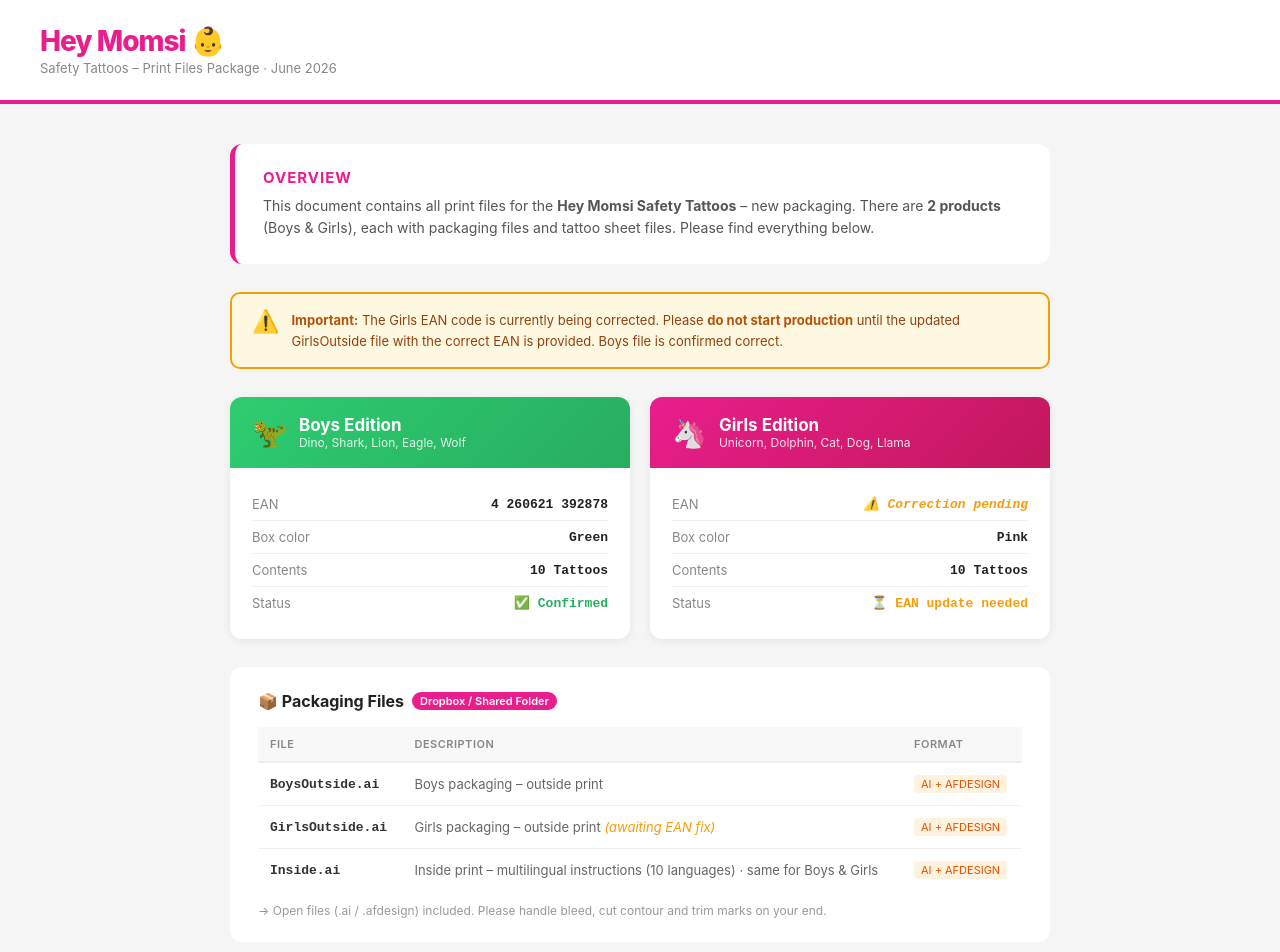
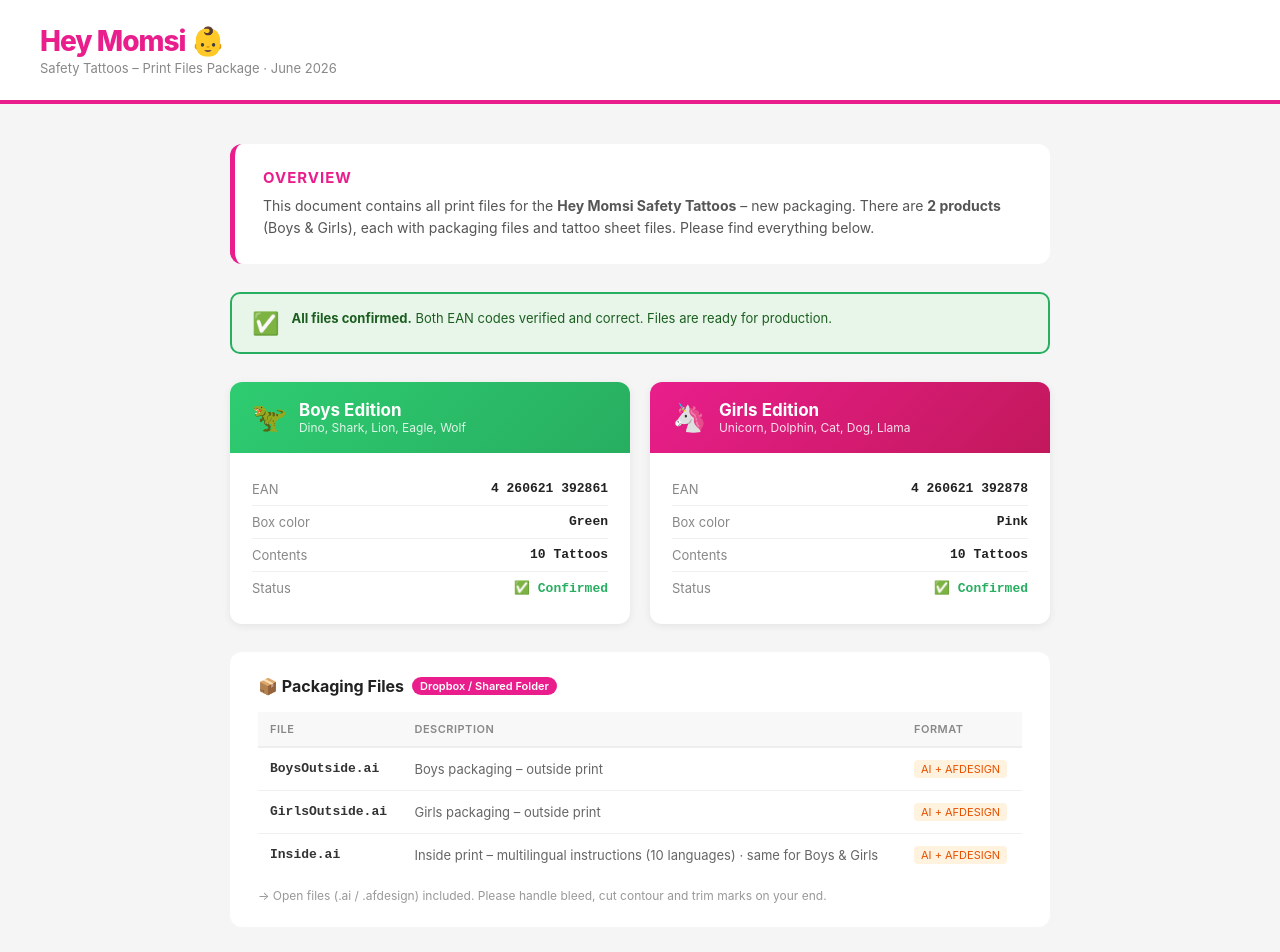
Before and after one commit to mail65/heymomsi-print-overview, a plain HTML site: page index.html in a window 1280 px wide. Shown: the top 952 px of the page. Drawn offline with Linux system fonts and the light colour scheme.

Commit message:
Update: EAN codes confirmed, both Boys and Girls verified

```diff
--- a/index.html
+++ b/index.html
@@ -89,9 +89,9 @@
     <p>This document contains all print files for the <strong>Hey Momsi Safety Tattoos</strong> – new packaging. There are <strong>2 products</strong> (Boys & Girls), each with packaging files and tattoo sheet files. Please find everything below.</p>
   </div>
 
-  <div class="warning">
-    <div class="icon">⚠️</div>
-    <p><strong>Important:</strong> The Girls EAN code is currently being corrected. Please <strong>do not start production</strong> until the updated GirlsOutside file with the correct EAN is provided. Boys file is confirmed correct.</p>
+  <div style="background:#e8f5e9;border:2px solid #27ae60;border-radius:10px;padding:16px 20px;margin-bottom:28px;display:flex;gap:12px;align-items:flex-start;">
+    <div style="font-size:22px;">✅</div>
+    <p style="font-size:13px;color:#1b5e20;"><strong>All files confirmed.</strong> Both EAN codes verified and correct. Files are ready for production.</p>
   </div>
 
   <!-- Product Cards -->
@@ -105,7 +105,7 @@
         </div>
       </div>
       <div class="card-body">
-        <div class="meta-row"><span class="label">EAN</span><span class="value">4 260621 392878</span></div>
+        <div class="meta-row"><span class="label">EAN</span><span class="value">4 260621 392861</span></div>
         <div class="meta-row"><span class="label">Box color</span><span class="value">Green</span></div>
         <div class="meta-row"><span class="label">Contents</span><span class="value">10 Tattoos</span></div>
         <div class="meta-row"><span class="label">Status</span><span class="value" style="color:#27ae60">✅ Confirmed</span></div>
@@ -120,10 +120,10 @@
         </div>
       </div>
       <div class="card-body">
-        <div class="meta-row"><span class="label">EAN</span><span class="value placeholder">⚠️ Correction pending</span></div>
+        <div class="meta-row"><span class="label">EAN</span><span class="value">4 260621 392878</span></div>
         <div class="meta-row"><span class="label">Box color</span><span class="value">Pink</span></div>
         <div class="meta-row"><span class="label">Contents</span><span class="value">10 Tattoos</span></div>
-        <div class="meta-row"><span class="label">Status</span><span class="value" style="color:#f59e0b">⏳ EAN update needed</span></div>
+        <div class="meta-row"><span class="label">Status</span><span class="value" style="color:#27ae60">✅ Confirmed</span></div>
       </div>
     </div>
   </div>
@@ -147,7 +147,7 @@
         </tr>
         <tr>
           <td class="filename">GirlsOutside.ai</td>
-          <td class="desc">Girls packaging – outside print <em style="color:#f59e0b">(awaiting EAN fix)</em></td>
+          <td class="desc">Girls packaging – outside print</td>
           <td><span class="tag ai">AI + AFDESIGN</span></td>
         </tr>
         <tr>
@@ -238,7 +238,7 @@
       <li>QR code on <strong>packaging artwork</strong> is a placeholder — final QR code provided separately before production</li>
       <li>Inside print is in <strong>10 languages</strong>: DE, EN, FR, IT, ES, PL, CZ, NL, SE + more</li>
       <li>Manufacturer: <strong>Linsenfinder GmbH, Poppenbütteler Bogen 92, 22399 Hamburg, Germany</strong></li>
-      <li>Do <strong>not start production on Girls packaging</strong> until corrected EAN file is confirmed</li>
+      <li>EAN codes verified ✅ — Boys: <strong>4 260621 392861</strong> · Girls: <strong>4 260621 392878</strong></li>
       <li>Boys packaging and all tattoo files are <strong>ready for review</strong></li>
     </ul>
   </div>
```
